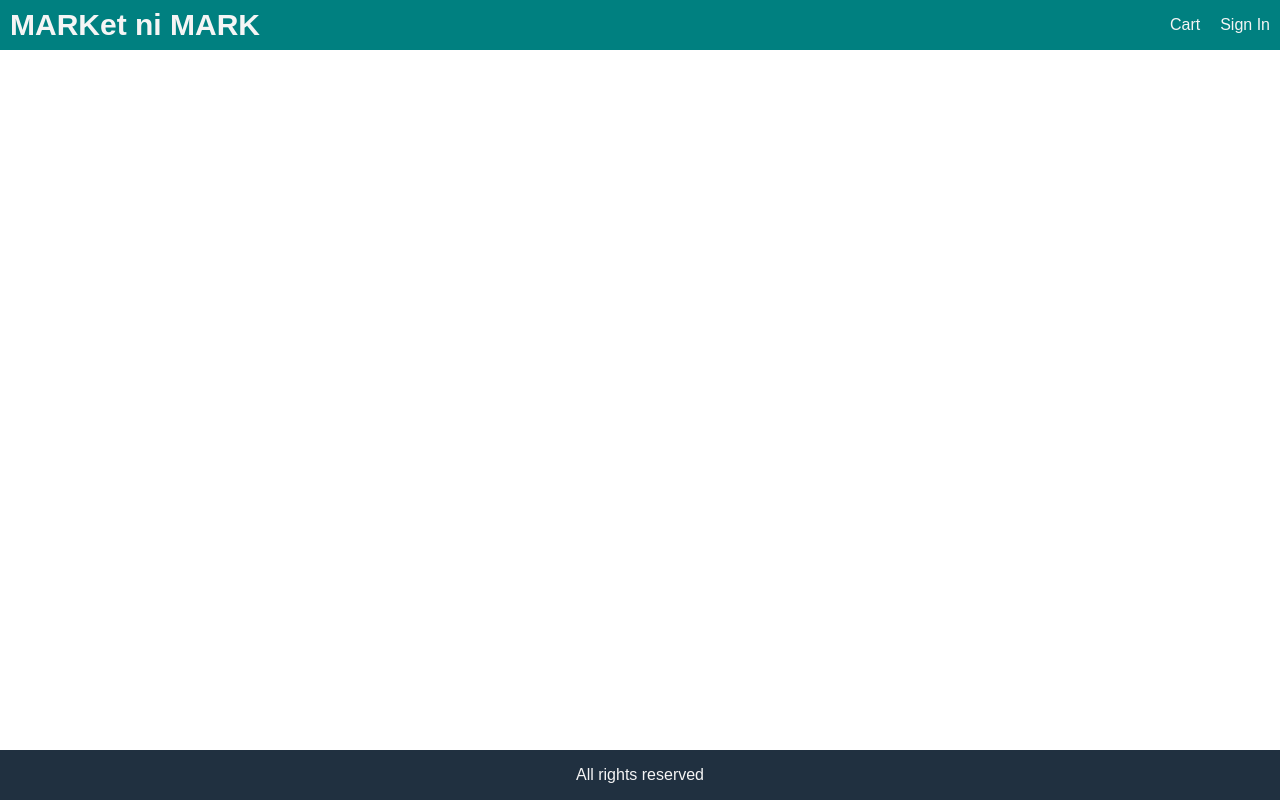
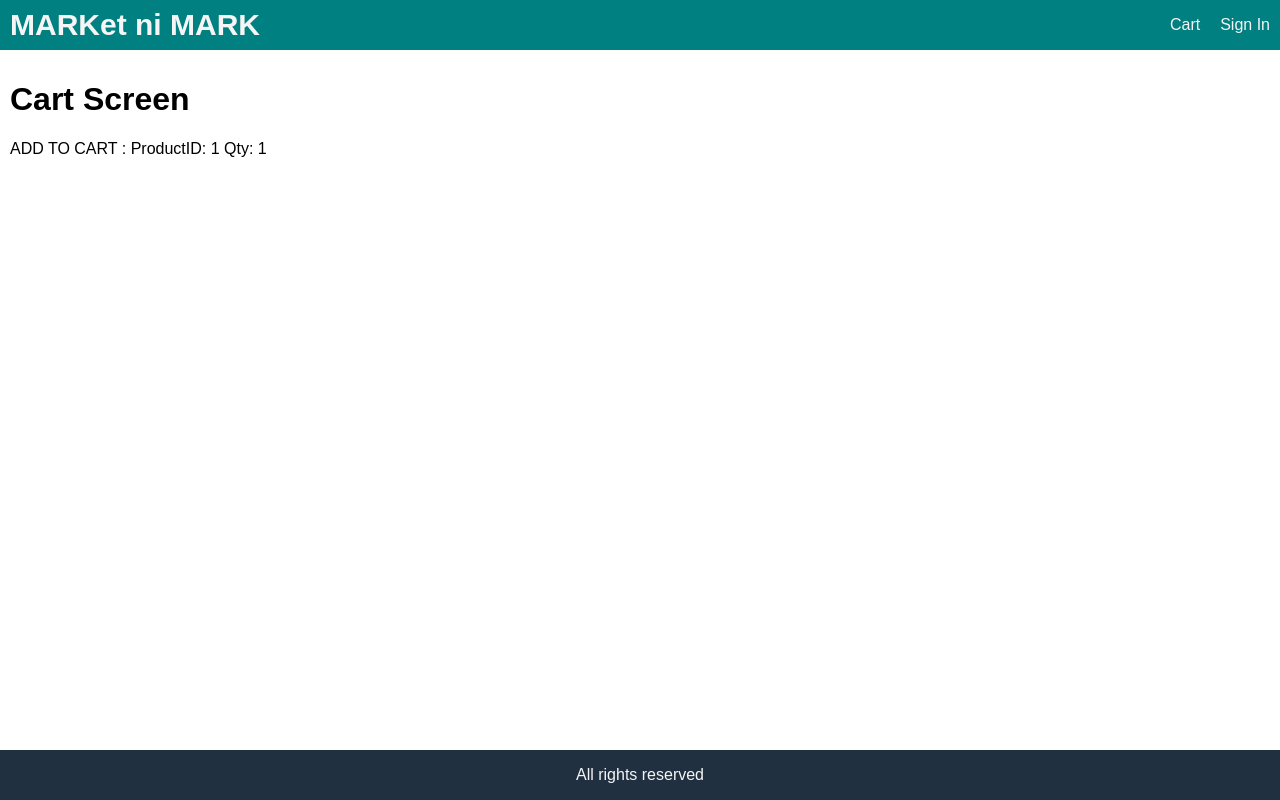
Before and after one commit to Vomerine/SungaRichardAndreiAct03, a React (Create React App) app in the folder frontend/: page /cart/1 in a window 1280 px wide. Built offline with nearby package versions, Linux system fonts and the light colour scheme.

Commit message:
Handled add to cart button

```diff
--- a/frontend/src/App.js
+++ b/frontend/src/App.js
@@ -2,6 +2,7 @@
 import {BrowserRouter, Route} from 'react-router-dom'
 import HomeScreen from "./screens/HomeScreen"
 import ProductScreen from './screens/ProductScreen'
+import CartScreen from './screens/CartScreen';
 function App() {
   return (
     <BrowserRouter>
@@ -12,12 +13,13 @@
             </div>
 
             <div>
-                <a href = "/cart.html">Cart</a>
-                <a href = "/signin.html">Sign In</a>
+                <a href = "/cart">Cart</a>
+                <a href = "/signin">Sign In</a>
             </div>
         </header>
 
         <main>
+          <Route path="/cart/:id?" component={CartScreen}></Route>
           <Route path = "/product/:id" component = {ProductScreen}></Route>
           <Route path = "/" component = {HomeScreen}exact></Route>
 
--- a/frontend/src/components/Product.js
+++ b/frontend/src/components/Product.js
@@ -9,7 +9,7 @@
             </a>
 
             <div className = "card-body">
-                <a href = "product.html">
+                <a href = {`/product/${product._id}`}>
                     <h2>{product.name}</h2>
                 </a>
 
--- a/frontend/src/index.css
+++ b/frontend/src/index.css
@@ -62,6 +62,9 @@
   margin-top:1rem;
 }
 
+input,
+select,
+textarea,
 button{
   padding: 1 rem;
   border-radius: 0.5rem;
--- /dev/null
+++ b/frontend/src/screens/CartScreen.js
@@ -0,0 +1,16 @@
+import React from 'react';
+
+export default function CartScreen(props) {
+  const productId = props.match.params.id;
+  const qty = props.location.search
+    ? Number(props.location.search.split('=')[1])
+    : 1;
+  return (
+    <div>
+      <h1>Cart Screen</h1>
+      <p>
+        ADD TO CART : ProductID: {productId} Qty: {qty}
+      </p>
+    </div>
+  );
+}
--- a/frontend/src/screens/ProductScreen.js
+++ b/frontend/src/screens/ProductScreen.js
@@ -3,7 +3,7 @@
 import {useDispatch, useSelector} from 'react-redux';
 import LoadingBox from '../components/LoadingBox';
 import MessageBox from '../components/MessageBox';
-import { useEffect } from 'react';
+import { useEffect, useState } from 'react';
 import { detailsProduct } from '../actions/productAction';
 
 export default function ProductScreen(props) {
@@ -11,10 +11,16 @@
     const productId = props.match.params.id;
     const productDetails = useSelector((state) => state.productDetails);
     const {loading, error, product} = productDetails;
-    //const product = data.products.find((x) => x._id === props.match.params.id)
+    const [qty, setQty] = useState(1);
+
     useEffect(() =>{
         dispatch(detailsProduct(productId));
     }, [dispatch, productId])
+
+    const addToCartHandler = () => {
+        props.history.push(`/cart/${productId}?qty=${qty}`);
+    };
+
     return (
         <div>
             {loading ? (<LoadingBox></LoadingBox>) // Show loading
@@ -56,18 +62,45 @@
                                     </div>
                                 </li>
 
+                                {
+                                    product.countInStock > 0 &&(
+                                        <>
                                     <li>
-                                <button className = "primary block">ADD TO CARD</button>
+                                        <div className="row">
+                                        <div>Qty</div>
+                                        <div>
+                                            <select
+                                            value={qty}
+                                            onChange={(e) => setQty(e.target.value)}
+                                            >
+                                            {[...Array(product.countInStock).keys()].map(
+                                                (x) => (
+                                                <option key={x + 1} value={x + 1}>
+                                                    {x + 1}
+                                                </option>
+                                                )
+                                            )}
+                                            </select>
+                                        </div>
+                                        </div>
                                     </li>
+                                    <li>
+                                        <button
+                                        onClick={addToCartHandler}
+                                        className="primary block"
+                                        >
+                                        Add to Cart
+                                        </button>
+                                    </li>
+                                    </>
+
+                                    )
+                                }
                             </ul>
                         </div>
                     </div>
-
-
                 </div>
             </div> )}
-
         </div>
-
     )
 }
```
Lines whose indentation alone changed are shown as unchanged.
